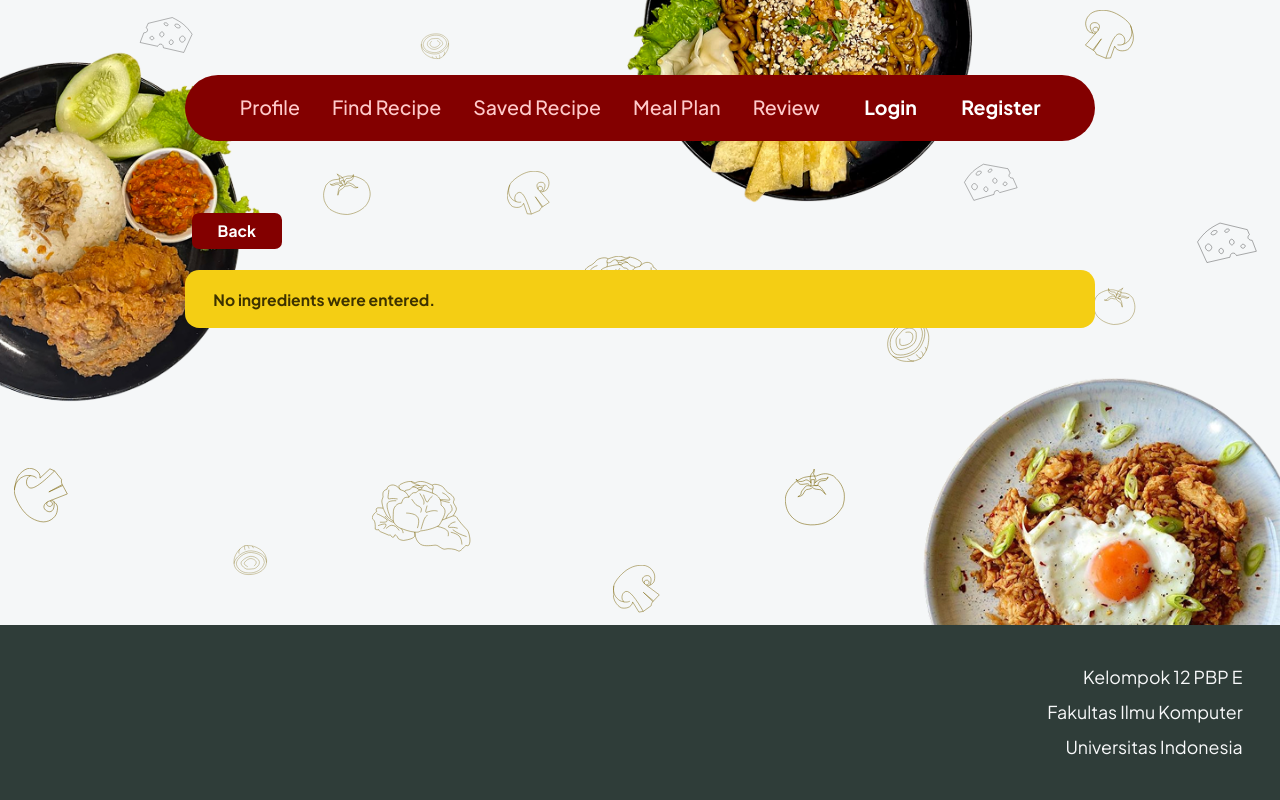
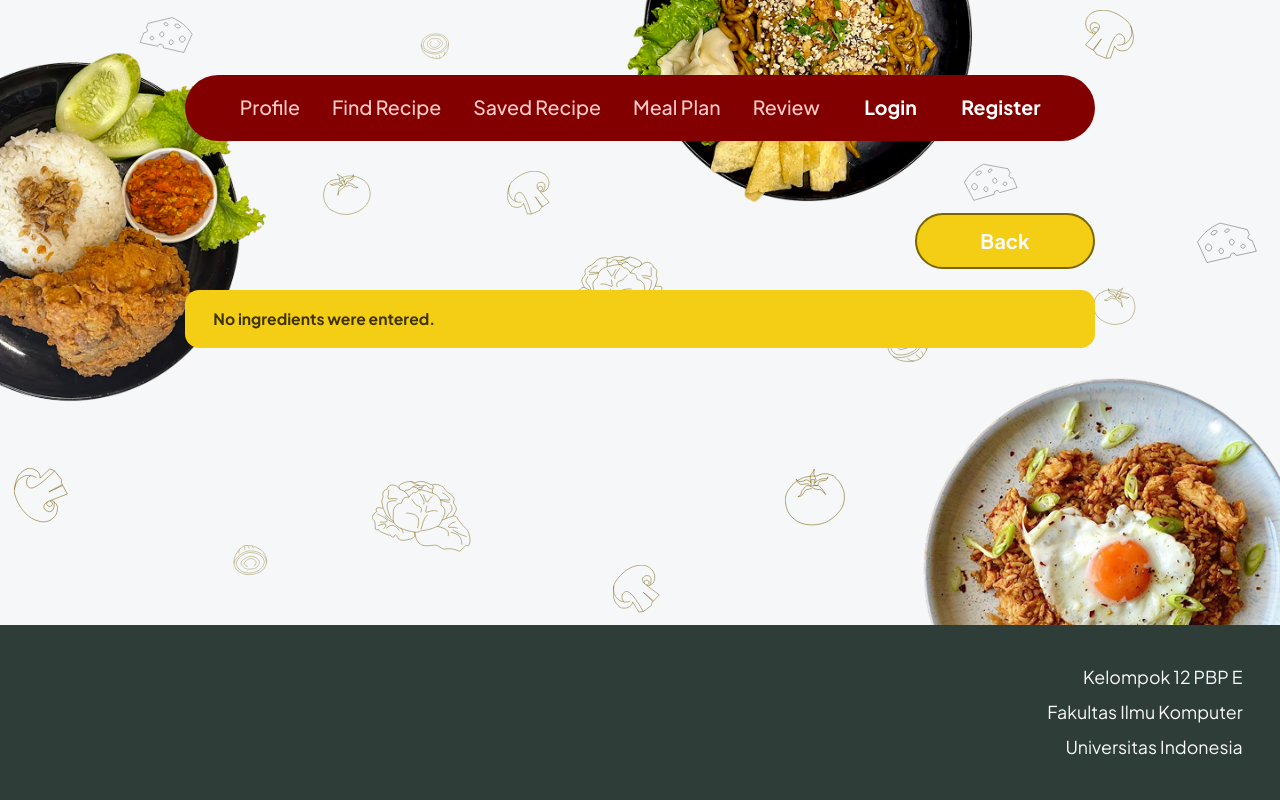
Before and after one commit to pbp-kelompok-e12/FillMyDish, a Django app: page /recipes/ in a window 1280 px wide. Run offline with Django 5.2, Linux system fonts and the light colour scheme; some libraries are stand-ins or nearby versions.

Commit message:
refactor: fixed back button design

```diff
--- a/static/css/results.css
+++ b/static/css/results.css
@@ -3,21 +3,28 @@
    ========================================================= */
 
 .back-btn {
-  display: inline-flex;
+  display: flex;
   align-items: center;
-  margin: 11rem 0 0 0.5rem;
-  padding: 0.7rem 1.8rem;
-  background-color: var(--color-palette-primary-500);
-  border-radius: 0.5rem;
-  color: #ffffff;
+  justify-content: center;
+  width: 12.675rem;
+  height: 3.9rem;
+  margin: 11rem 0 0 auto;
+  box-sizing: border-box;
+  background-color: #f4ce14;
+  border: 2.6px solid #7a6408;
+  border-radius: 45px;
+  color: #f8f9fa;
   font-family: "Plus Jakarta Sans", Helvetica, sans-serif;
   font-weight: 700;
-  font-size: 1.1rem;
-  transition: background-color 0.15s ease;
+  font-size: 1.41rem;
+  line-height: 1;
+  text-decoration: none;
+  transition: transform 0.15s ease, background-color 0.15s ease;
 }
 
 .back-btn:hover {
-  background-color: var(--color-palette-primary-600);
+  background-color: #e6c000;
+  transform: translateY(-2px);
 }
 
 .back-btn:focus-visible {
@@ -89,7 +96,12 @@
 }
 
 @media (max-width: 1023px) {
-  .back-btn { margin-top: 1rem; }
+  .back-btn {
+  margin-top: 1rem;
+  width: clamp(9.5rem, 40vw, 12.675rem);
+  height: clamp(3rem, 9vw, 3.9rem);
+  font-size: clamp(1.05rem, 3.5vw, 1.41rem);
+}
   .recipe-grid { grid-template-columns: repeat(2, 1fr); gap: 1rem; }
 }
 
```
